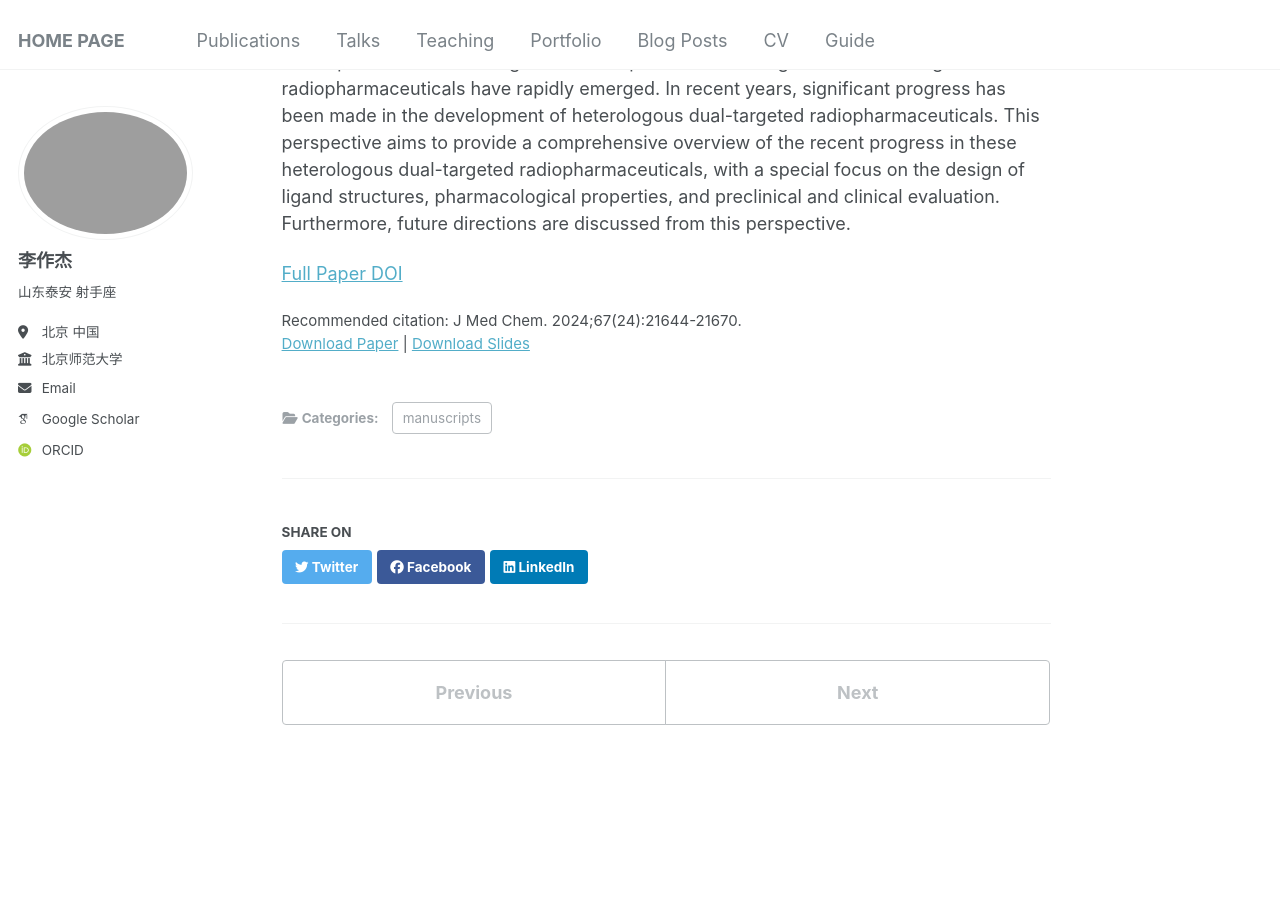
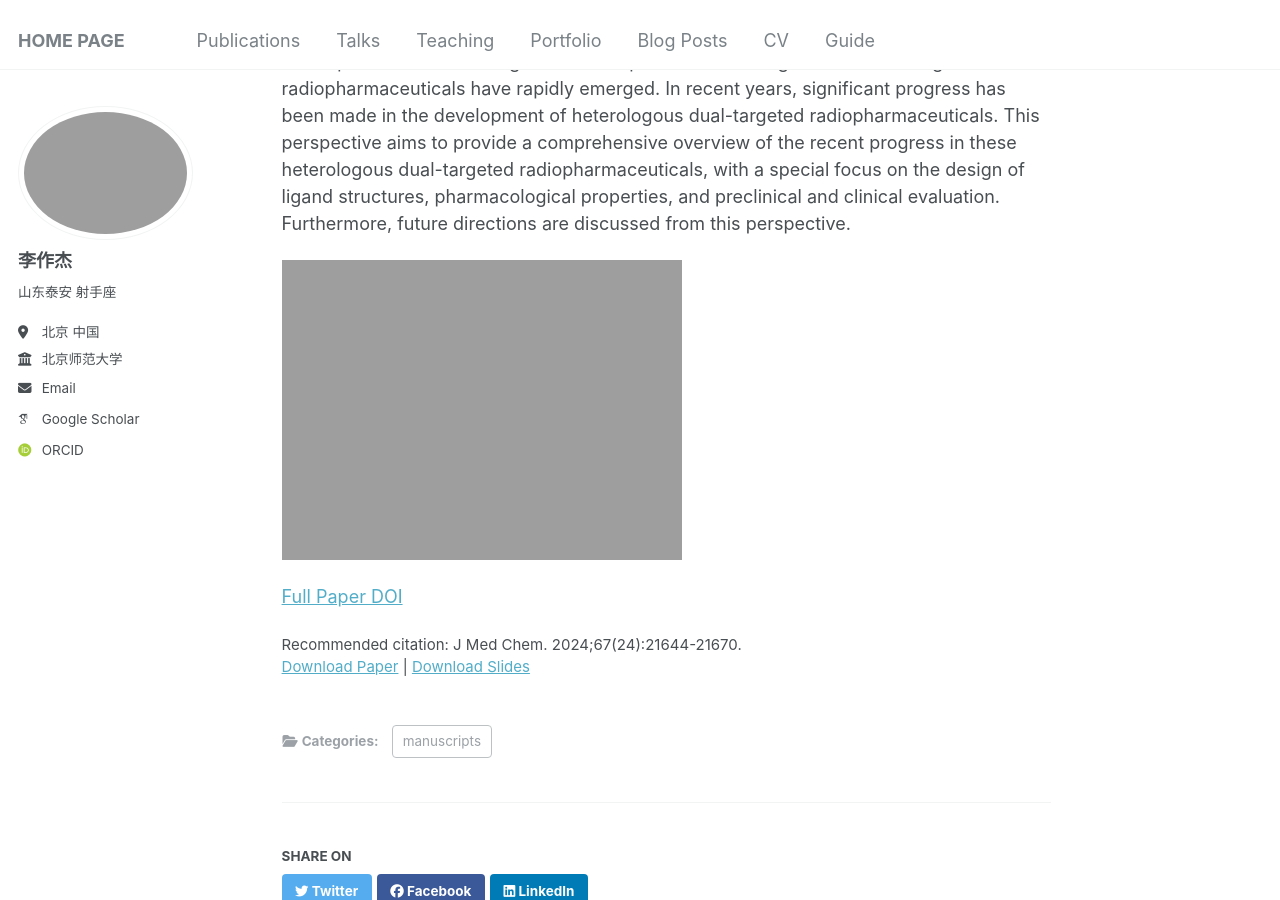
Before and after one commit to Infinity-LZJ/Zuojie_Li.github, a Jekyll site: the page built from _publications/2025-07-01-paper-title-number-1.md, in a window 1280 px wide and 900 px high, scrolled down 394 px. Built offline with Jekyll 4.4.1, drawn with Linux system fonts in a browser that asks for light colours; some web fonts are replaced.

Commit message:
Update 2025-07-01-paper-title-number-1.md
Signed-off-by: Zuojie_Li <zuojieli@yeah.net>

```diff
--- a/_publications/2025-07-01-paper-title-number-1.md
+++ b/_publications/2025-07-01-paper-title-number-1.md
@@ -14,5 +14,6 @@ citation: 'J Med Chem. 2024;67(24):21644-21670.'
 # Abstract
 Radiotracers provide molecular- and cellular-level information in a noninvasive manner and have become important tools for precision medicine. In particular, the successful clinical application of radioligand therapeutic (RLT) has further strengthened the role of nuclear medicine in clinical treatment. The complicated microenvironment of the lesion has rendered traditional single-targeted radiopharmaceuticals incapable of fully meeting the requirements. The design and development of dual-targeted and multitargeted radiopharmaceuticals have rapidly emerged. In recent years, significant progress has been made in the development of heterologous dual-targeted radiopharmaceuticals. This perspective aims to provide a comprehensive overview of the recent progress in these heterologous dual-targeted radiopharmaceuticals, with a special focus on the design of ligand structures, pharmacological properties, and preclinical and clinical evaluation. Furthermore, future directions are discussed from this perspective.
 
+![TOC](https://infinity-lzj.github.io/Zuojie_Li.github/files/TOC1.jpg "TOC")
 
 [Full Paper DOI](https://pubs.acs.org/doi/10.1021/acs.jmedchem.4c01608)
```
